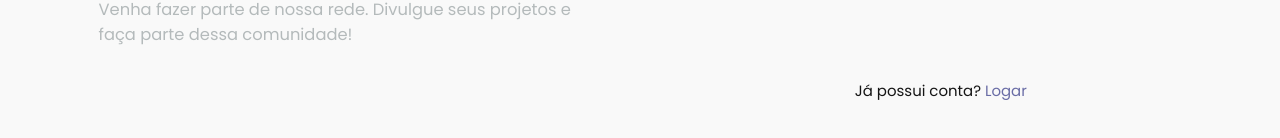
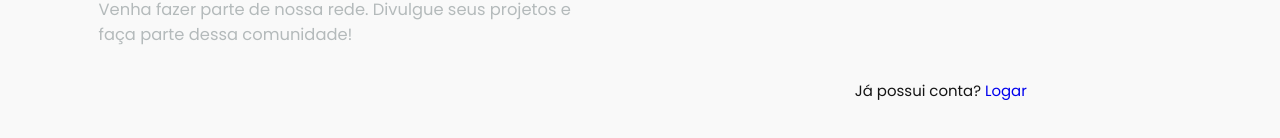
Before and after one commit to Sinqly/Website, a Next.js app: page /register in a window 1280 px wide. Shown: the part 638-776 px from the top of the page. Built offline with nearby package versions, Linux system fonts and the light colour scheme.

Commit message:
feat: Updating Login Link in Register Page

```diff
--- a/src/pages/register.tsx
+++ b/src/pages/register.tsx
@@ -9,6 +9,7 @@ import {
   SectionRight,
   NoAccount,
 } from '../styles/pages/SignInSignUp'
+import Link from 'next/link'
 
 import Header from '../components/Header'
 import RegisterForm from '../components/RegisterForm'
@@ -37,7 +38,7 @@ const Register: React.FC<loginProps> = () => {
         <SectionRight className={'section-right'}>
           <RegisterForm />
           <NoAccount>
-            Já possui conta? <span>Logar</span>
+            Já possui conta? <Link href={'/login'}>Logar</Link>
           </NoAccount>
         </SectionRight>
       </Main>
```
